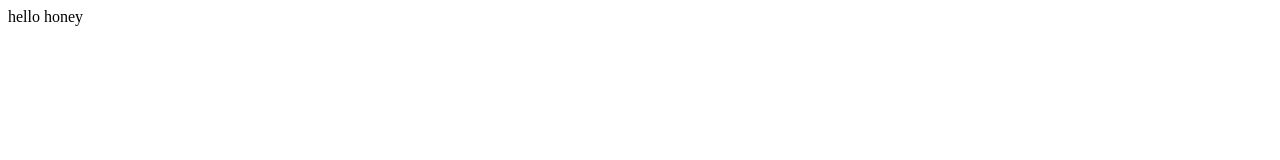
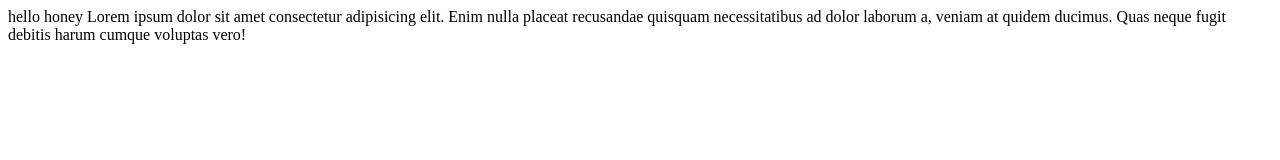
Before and after one commit to honeyrawat777/honeyrepo, a plain HTML site: page index.html in a window 1280 px wide. Drawn offline with Linux system fonts and the light colour scheme.

Commit message:
new data added

```diff
--- a/index.html
+++ b/index.html
@@ -7,5 +7,6 @@
 </head>
 <body>
     hello honey
+    Lorem ipsum dolor sit amet consectetur adipisicing elit. Enim nulla placeat recusandae quisquam necessitatibus ad dolor laborum a, veniam at quidem ducimus. Quas neque fugit debitis harum cumque voluptas vero!
 </body>
 </html>
```
